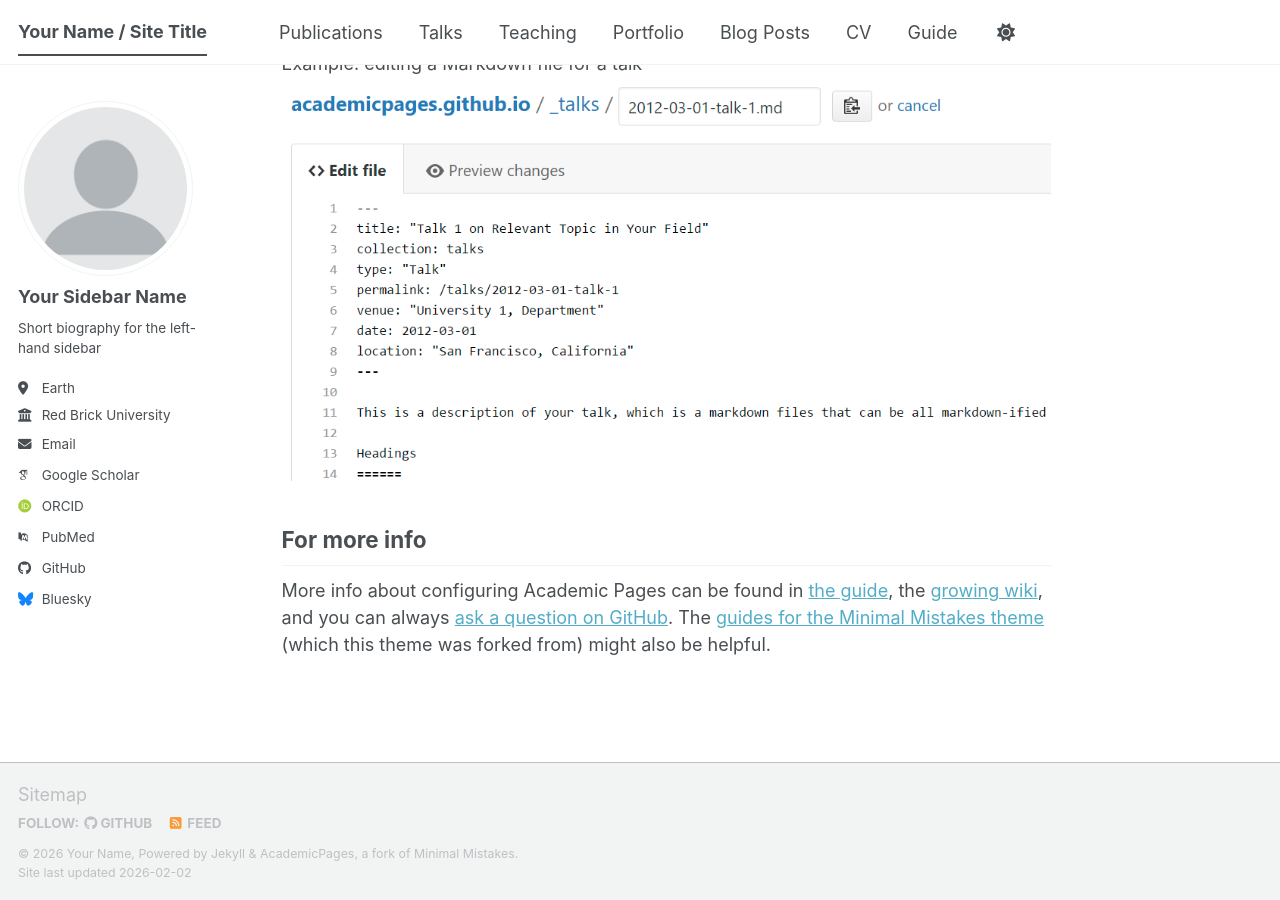
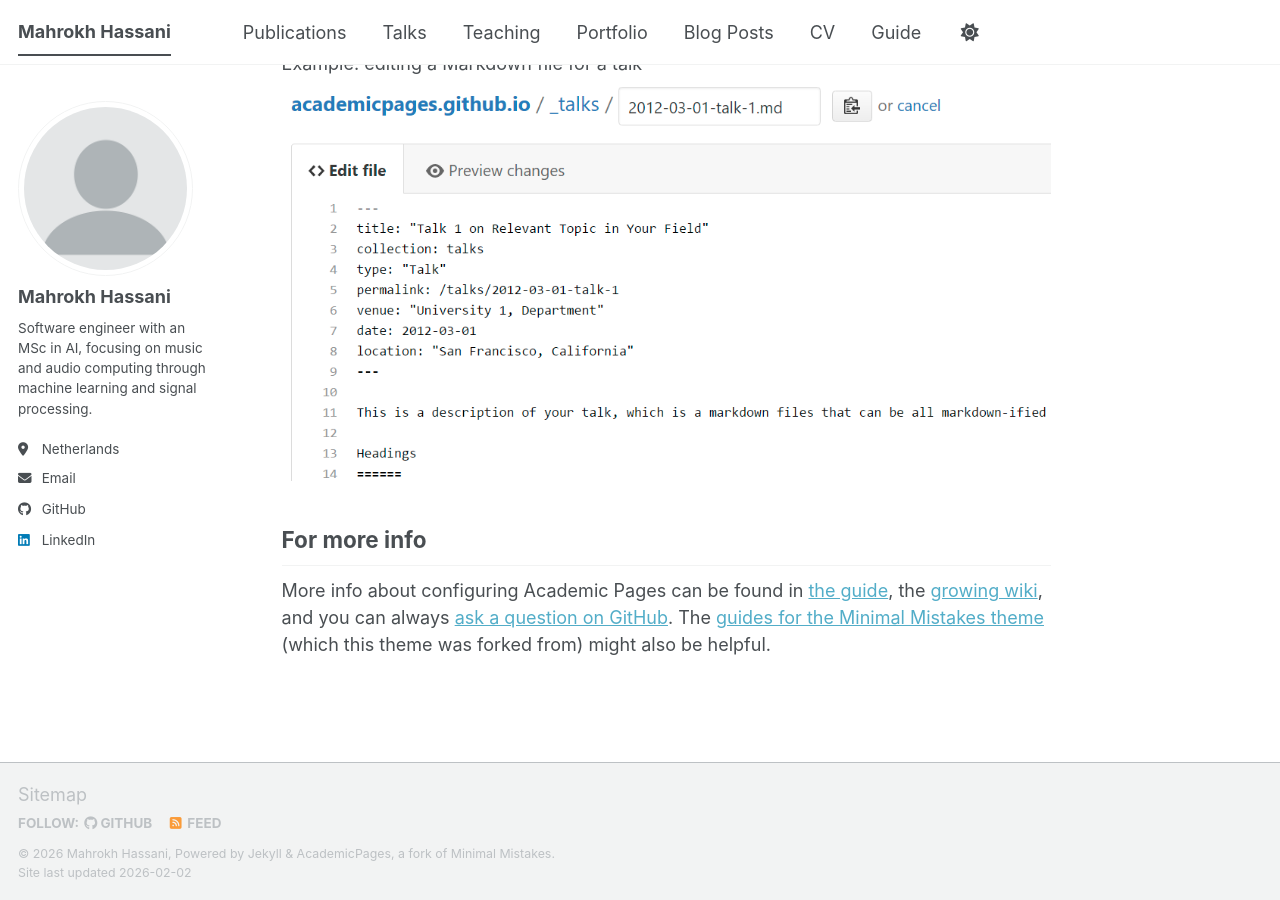
Before and after one commit to alexx99-hs/alexx99-hs.github.io, a Jekyll site: the page built from _pages/about.md, in a window 1280 px wide and 900 px high, scrolled down 2720 px. Built offline with Jekyll 4.4.1, drawn with Linux system fonts in a browser that asks for light colours; some web fonts are replaced; a script bundle is joined from its source files by our own code; library files that are not in the unit come from our copies.

Commit message:
Update personal information in _config.yml

```diff
--- a/_config.yml
+++ b/_config.yml
@@ -9,78 +9,57 @@
 # Basic Site Settings
 locale                   : "en-US"
 site_theme               : "default" # The available themes options are "default", "air", "sunrise", "mint", "dirt" and "contrast"
-title                    : "Your Name / Site Title"
+title                    : "Mahrokh Hassani"
 title_separator          : "-"
-name                     : &name "Your Name"
-description              : &description "Your Name's academic portfolio"   # Update this with a general description of your site, this is the default if not overridden by a page
-url                      : https://academicpages.github.io # The base hostname & protocol for your site e.g. "https://[your GitHub username].github.io",
+name                     : &name "Mahrokh Hassani"
+description              : &description "Agents · Machine Learning · Creative Technology . LBMs"   # Update this with a general description of your site, this is the default if not overridden by a page
+url                      : "https://alexx99-hs.github.io" # The base hostname & protocol for your site e.g. "https://[your GitHub username].github.io",
                                                            # or if you already have some other page hosted on Github then use "https://[your GitHub username].github.io/[Your Repo Name]"
 baseurl                  : "" # the subpath of your site, e.g. "/blog"
-repository               : "academicpages/academicpages.github.io"
+repository               : "alexx99-hs/alexx99-hs.github.io"
 
 # Site Author - The following control what appear as part of the author content on the side bar.
 #               If a field is blank the icon and link will not appear, otherwise it will be shown.
 #               Additional customization can be done by editing /_includes/author-profile.html
 author:
-  # Biographic information
-  avatar           : "profile.png"
-  name             : "Your Sidebar Name"
-  pronouns         : # example: "she/her"
-  bio              : "Short biography for the left-hand sidebar"
-  location         : "Earth"
-  employer         : "Red Brick University"
-  uri              : # URL
-  email            : "none@example.org"
+  avatar           : "profile.png"   # you can change later or remove image
+  name             : "Mahrokh Hassani"
+  pronouns         :
+  bio              : "Software engineer with an MSc in AI, focusing on music and audio computing through machine learning and signal processing."
+  location         : "Netherlands"
+  employer         :
+  uri              :
+  email            : "mahrokhhassani99@gmail.com"
 
   # Academic websites
-  academia         : # URL
-  arxiv            : # URL - Update with the correct link to your profile
-  googlescholar    : "https://scholar.google.com/citations?user=PS_CX0AAAAAJ"
-  inspire-hep      : # URL
-  impactstory      : # URL
-  orcid            : "https://orcid.org/yourorcidurl"
-  semantic         : # URL
-  ssrn             : # URL
-  pubmed           : "https://www.ncbi.nlm.nih.gov/pubmed/?term=john+snow"
-  researchgate     : # URL
-  scopus           : # URL
-  zotero           : # URL
-
+  academia         :
+  arxiv            :
+  googlescholar    :
+  inspire-hep      :
+  impactstory      :
+  orcid            :
+  semantic         :
+  ssrn             :
+  pubmed           :
+  researchgate     :
+  scopus           :
+  zotero           :
 
   # Repositories and software development
-  bitbucket        : # Username - Update with your username on the site
-  codepen          : # Username
-  dribbble         : # Username
-  github           : "academicpages"
-  kaggle           : # Username
-  stackoverflow    : # User number or user number and name (i.e., use "1" or "1/jeff-atwood")
+  bitbucket        :
+  codepen          :
+  dribbble         :
+  github           : "alexx99-hs"
+  kaggle           :
+  stackoverflow    :
 
   # Social media
-  artstation       : # Username
-  bluesky          : "bsky.app" # Replace this with you Bluesky username
-  facebook         : # Username
-  flickr           : # Username
-  foursquare       : # Username
-  goodreads        : # Username
-  google_plus      : # Username
-  keybase          : # Username
-  instagram        : # Username
-  lastfm           : # Username
-  linkedin         : # Username
-  mastodon         : # URL
-  medium           : # URL
-  pinterest        : # Username
-  soundcloud       : # Username
-  steam            : # Username
-  telegram         : # URL
-  tumblr           : # Username
-  twitter          : # Username for X / Twitter
-  vine             : # Username
-  weibo            : # Username
-  wikipedia        : # Username
-  xing             : # Username
-  youtube          : # Username
-  zhihu            : # Username
+  linkedin         : "mahrokh-hassani-1a0002353"
+  soundcloud       :
+  youtube          :
+  twitter          :
+  instagram        :
+
 
 # Publication Category - The following the list of publication categories and their headings
 publication_category:
@@ -99,7 +78,7 @@ future                   : true
 read_more                : "disabled" # if enabled, adds "Read more" links to excerpts
 talkmap_link             : false      #change to true to add link to talkmap on talks page
 comments:
-  provider               : # false (default), "disqus", "discourse", "facebook", "google-plus", "staticman", "custom"
+  provider               : false
   disqus:
     shortname            :
   discourse:
```
